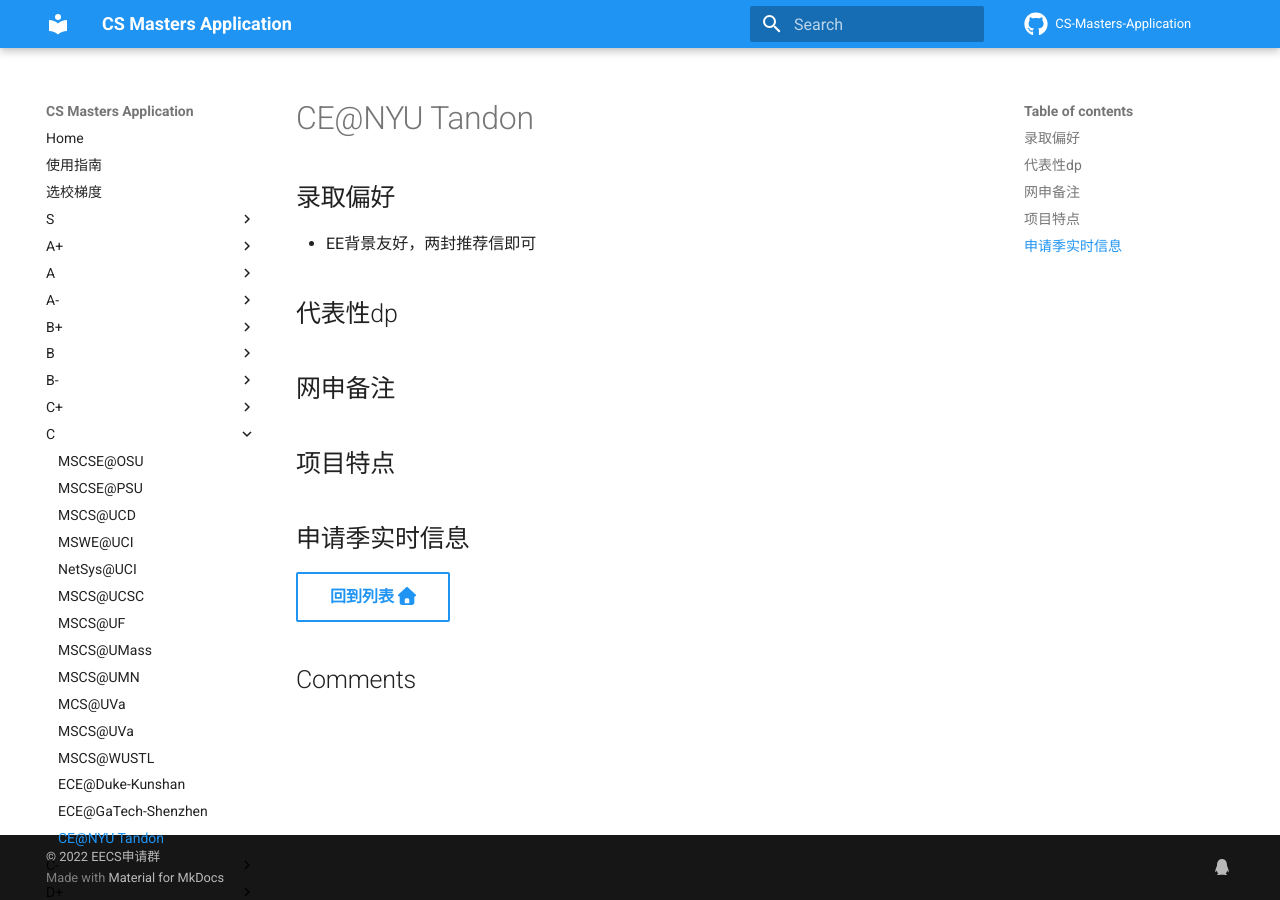
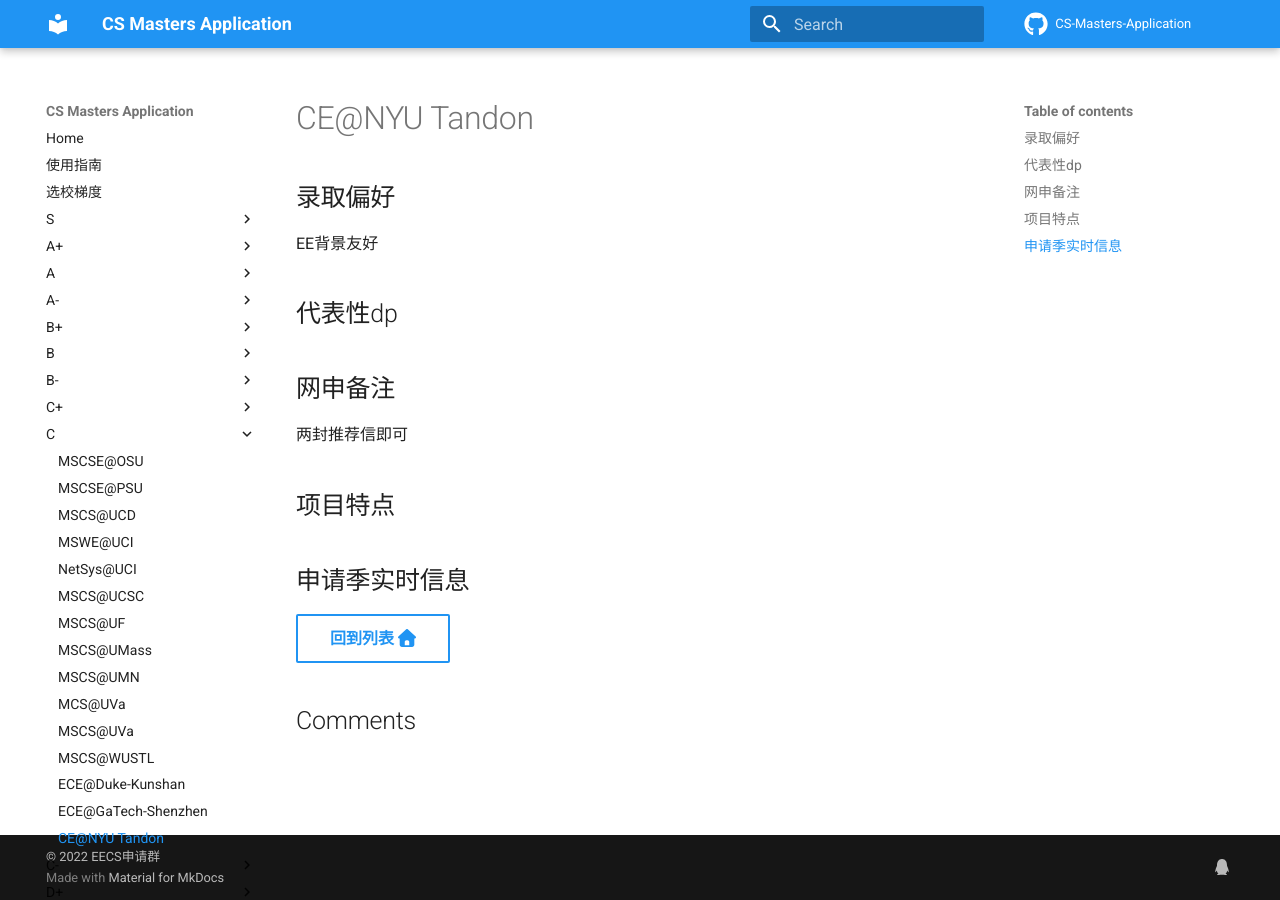
Before and after one commit to opencsapp/opencsapp.github.io, an MkDocs documentation site: the page built from docs/CE@NYU Tandon.md, in a window 1280 px wide. Built offline with MkDocs 1.6.1 and Material for MkDocs 9.7.7, drawn with Linux system fonts in a browser that asks for light colours; comment, search, counter and statistics services are not loaded.

```diff
--- a/docs/CE@NYU Tandon.md
+++ b/docs/CE@NYU Tandon.md
@@ -1,10 +1,12 @@
 ## 录取偏好
 
-- EE背景友好，两封推荐信即可
+EE背景友好
 
 ## 代表性dp
 
 ## 网申备注
+
+两封推荐信即可
 
 ## 项目特点
 
```
